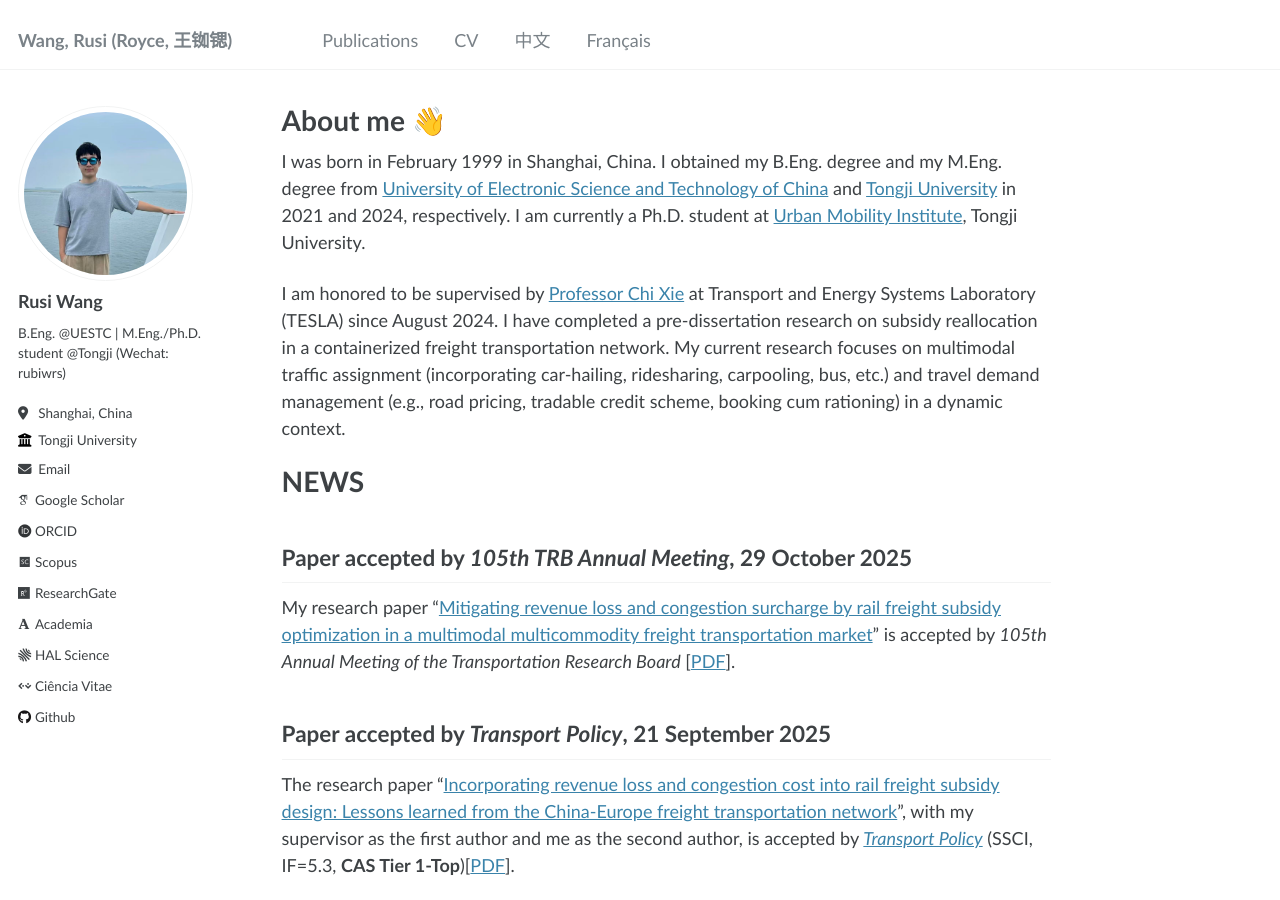
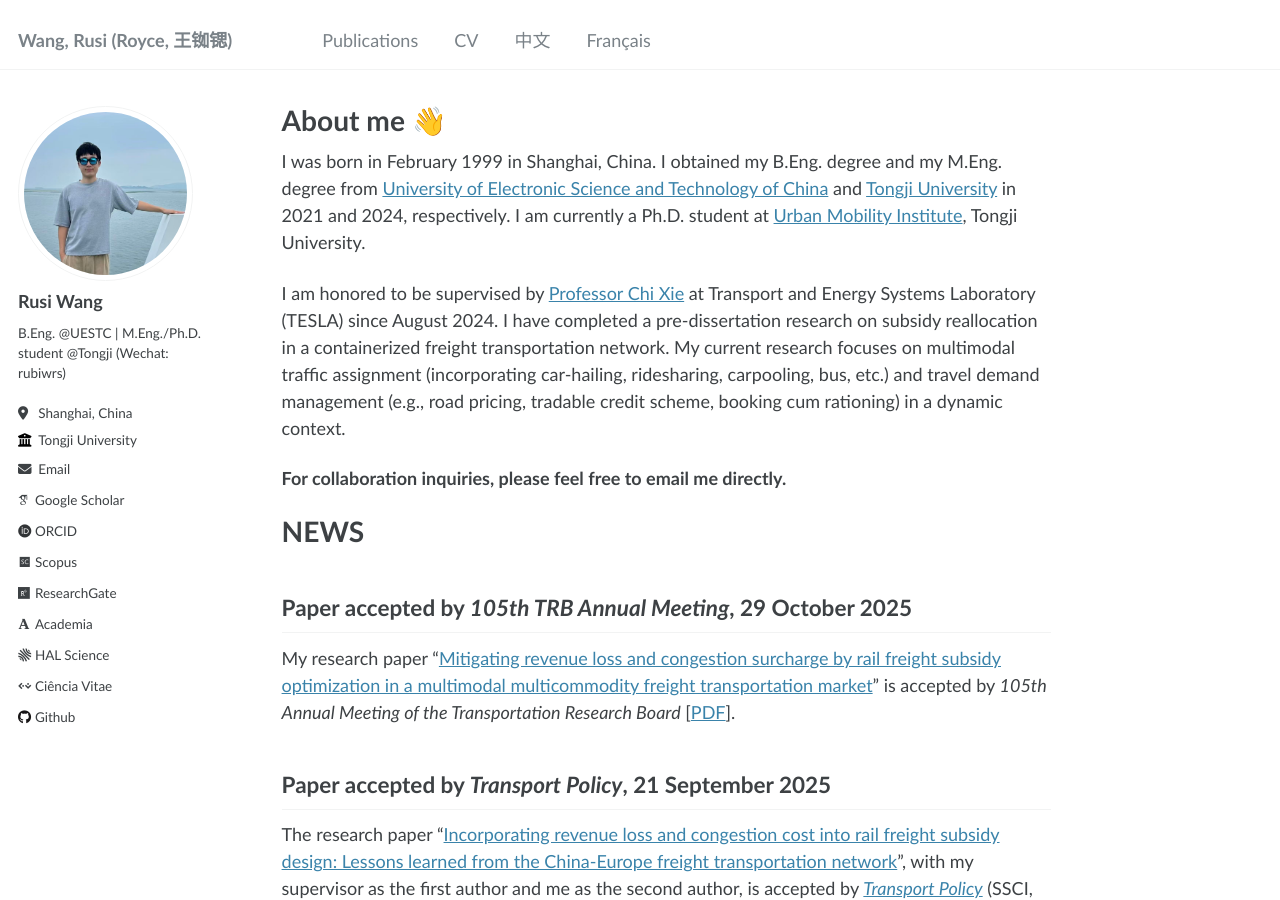
Before and after one commit to RusiWang99/RusiWang99.github.io, a Jekyll site: the page built from _pages/about.md, in a window 1280 px wide and 900 px high. Built offline with Jekyll 4.4.1, drawn with Linux system fonts in a browser that asks for light colours; some web fonts are replaced.

Commit message:
Update about.md

```diff
--- a/_pages/about.md
+++ b/_pages/about.md
@@ -10,6 +10,8 @@ redirect_from:
 I was born in February 1999 in Shanghai, China. I obtained my B.Eng. degree and my M.Eng. degree from [University of Electronic Science and Technology of China](https://www.uestc.edu.cn/) and [Tongji University](https://www.tongji.edu.cn/) in 2021 and 2024, respectively. I am currently a Ph.D. student at [Urban Mobility Institute](http://umi.tongji.edu.cn/), Tongji University.
 
 I am honored to be supervised by [Professor Chi Xie](https://scholar.google.com/citations?hl=en&user=LQ3KKYQAAAAJ&view_op=list_works&sortby=pubdate) at Transport and Energy Systems Laboratory (TESLA) since August 2024. I have completed a pre-dissertation research on subsidy reallocation in a containerized freight transportation network. My current research focuses on multimodal traffic assignment (incorporating car-hailing, ridesharing, carpooling, bus, etc.) and travel demand management (e.g., road pricing, tradable credit scheme, booking cum rationing) in a dynamic context.
+
+**For collaboration inquiries, please feel free to email me directly.**
 
 # NEWS
 ## Paper accepted by *105th TRB Annual Meeting*, 29 October 2025
```
